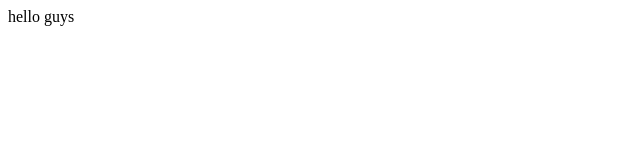
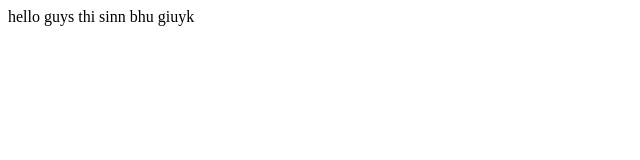
Before and after one commit to Mkrish812/sdt1, a plain HTML site: page index.html in a window 1280 px wide. Shown: the whole page, without its empty margins (0-640 px from the left). Drawn offline with Linux system fonts and the light colour scheme.

Commit message:
helloguys

```diff
--- a/index.html
+++ b/index.html
@@ -7,5 +7,6 @@
 </head>
 <body>
     hello guys
+    thi sinn bhu giuyk
 </body>
 </html>
```
